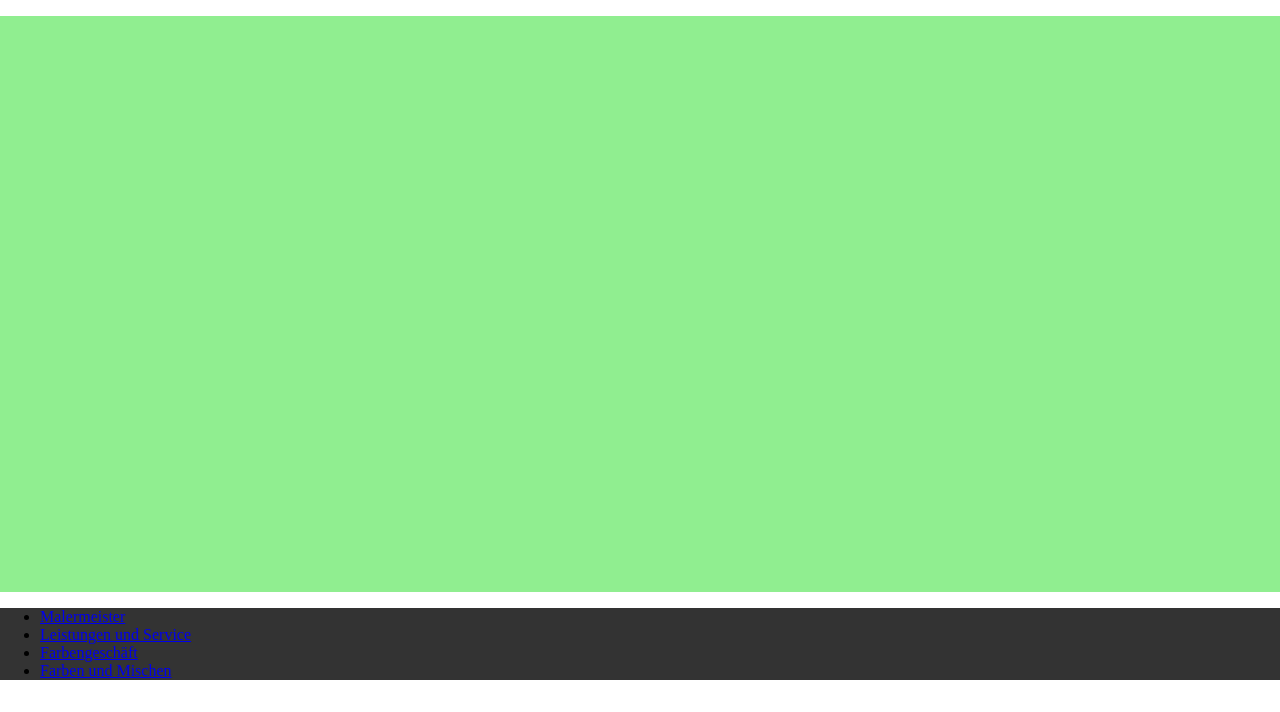
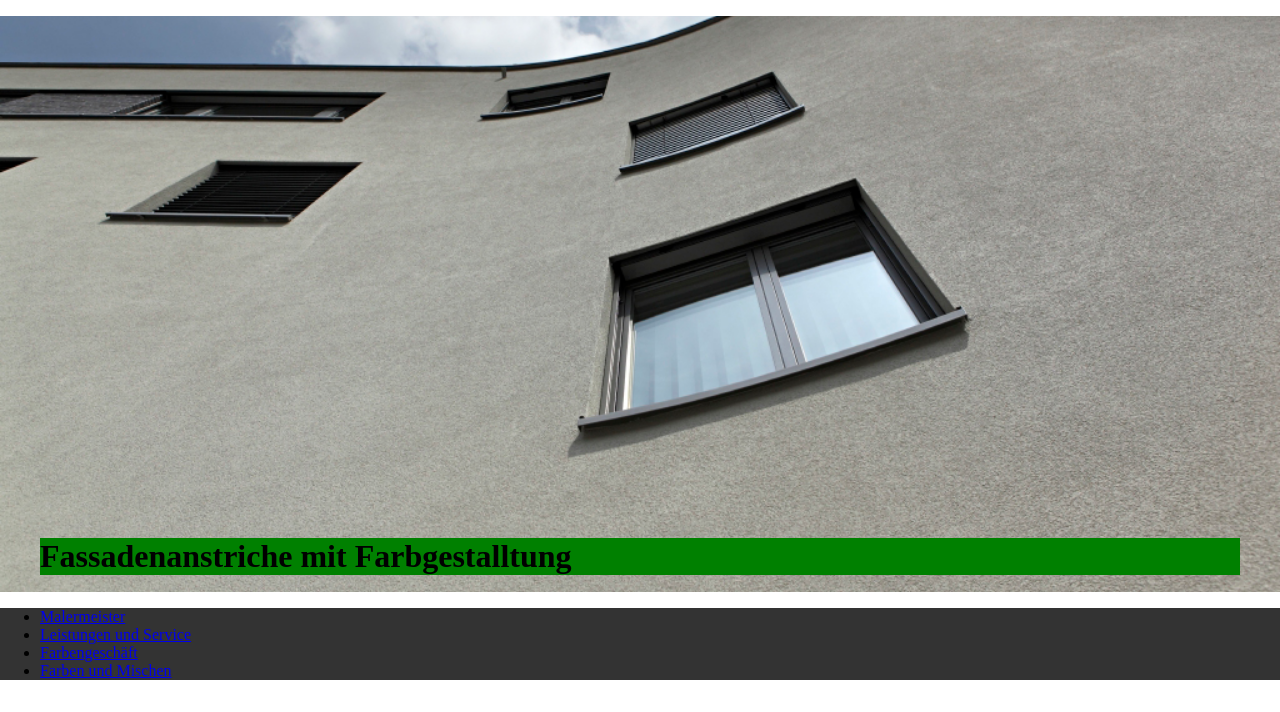
Before and after one commit to puwilhelm/wifi-jwe19, a PHP site: page / in a window 1280 px wide. Shown: the part 88-800 px from the top of the page. Run offline with PHP 8.4, Linux system fonts and the light colour scheme.

Commit message:
zwischenspeichern

```diff
--- a/maler/css/base.css
+++ b/maler/css/base.css
@@ -1,3 +1,5 @@
+
+
 html, body {
   margin: 0;
 }
@@ -7,9 +9,33 @@ html * {
 }
 
 header {
+  position: relative;
   width: 100%;
   height: 45vw;
   background: lightgreen;
+  overflow: hidden;
+}
+
+header img {
+  width: 100%;
+  height: 100%;
+  object-fit: cover;
+  object-position: center;
+}
+
+header .inner-wrapper {
+  position: relative;
+  max-width: 1200px;
+  margin: 0 auto;
+
+}
+
+header h1 {
+  position: absolute;
+  left: 0;
+  bottom: 0;
+  background: green;
+  width: 100%;
 }
 
 main {
--- a/maler/index.html
+++ b/maler/index.html
@@ -15,7 +15,11 @@
       </ul>
     </nav>
     <header>
-      &nbsp;
+      <img src="img\header_1.jpg" alt="Fassadenanstriche Headerbild 1">
+      <div class="inner-wrapper">
+        <h1>Fassadenanstriche mit Farbgestalltung </h1>
+      </div>
+
     </header>
     <main>
 
```
Also changed, not shown: maler/img/header_1.jpg (renamed from maler/Brillux Mediendownload/BX_Bad-Saeckingen-Bahnhofpl-55.jpg).
